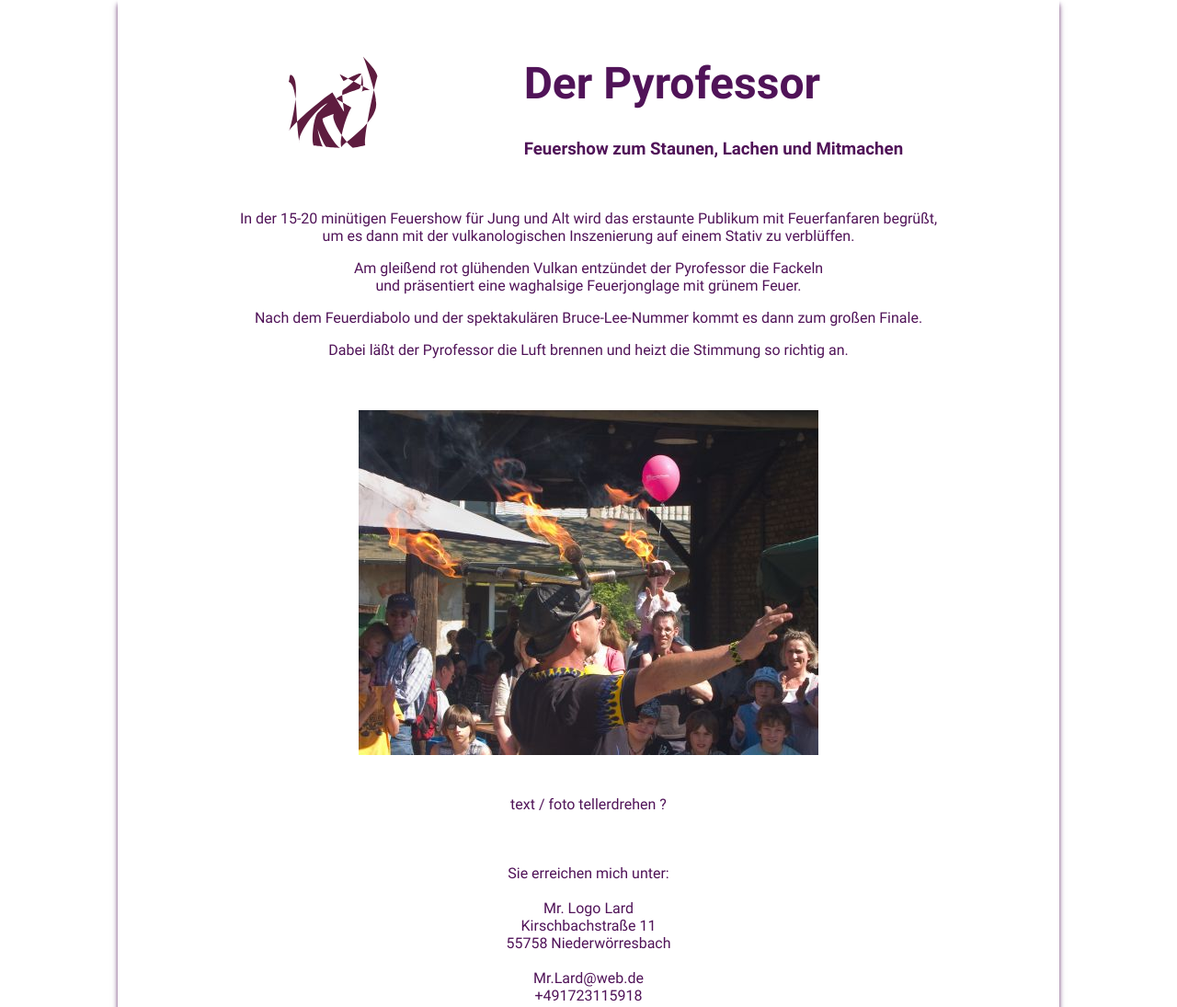
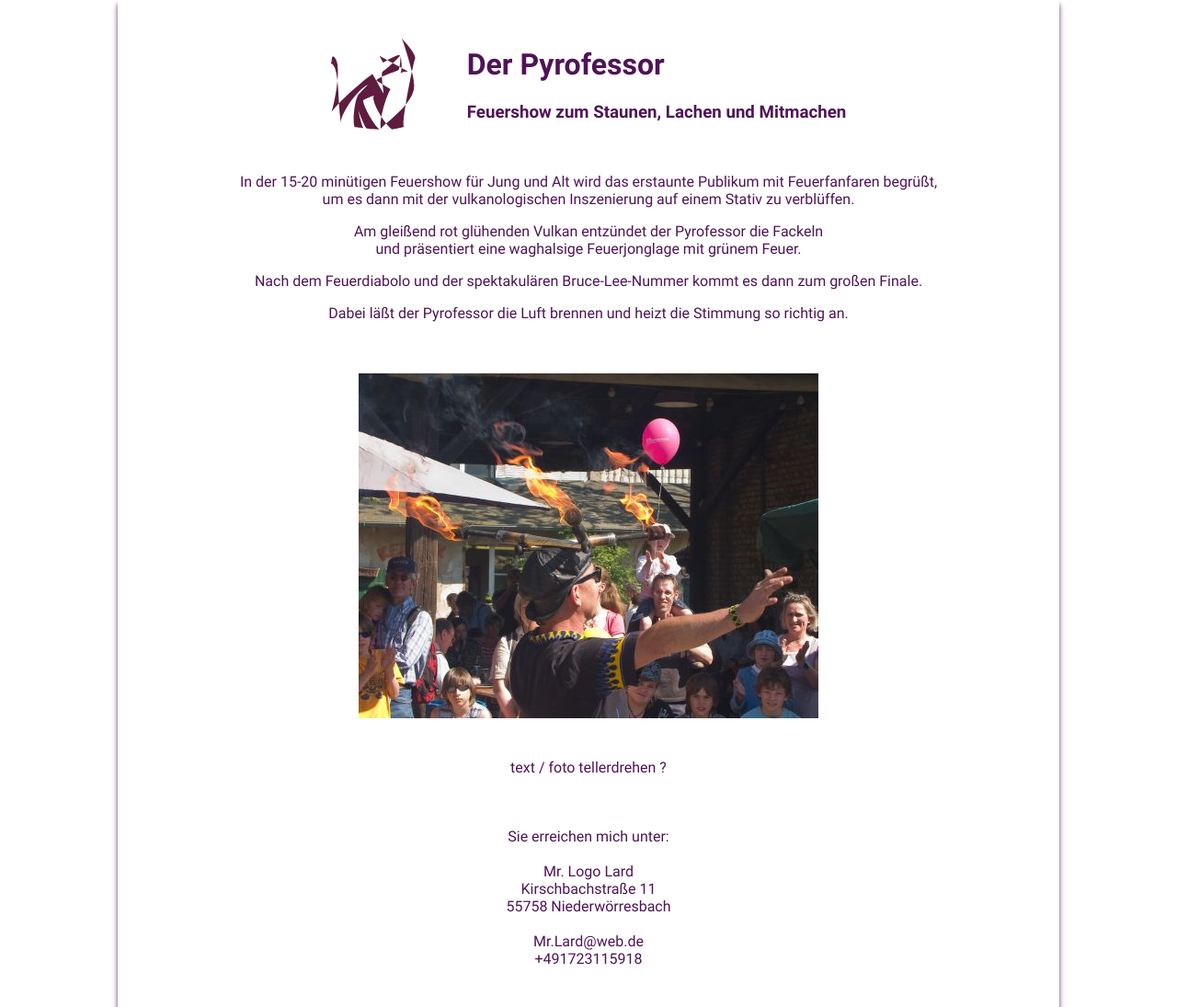
Before and after one commit to Pyrofessor/pyrofessor, a plain HTML site: page index.html in a window 1280 px wide. Shown: the top 1095 px of the page at 92% size. Drawn offline with Linux system fonts and the light colour scheme.

Commit message:
title css center

```diff
--- a/assets/css/grid.css
+++ b/assets/css/grid.css
@@ -79,11 +79,13 @@ body {
     max-width: 100%;
     height: auto;
 }
-.vertCenter{
+.logo{
     display: flex;
     align-items: center;
     justify-content: center;
-    padding: 1em;
+    /* padding-left: 2em;
+    padding-right: 3em; */
+    padding-right: min(3em, 5%);
 }
 
 main {
@@ -95,11 +97,11 @@ main {
 .title{
     display: flex;
     flex-direction: row;
-    justify-content: space-evenly;
+    justify-content: center;
 }
 
 h1{
-    font-size: clamp(1.8rem, calc(7vw + 1rem), 3rem);
+    font-size: clamp(1.5rem, calc(2vw + 1rem), 2rem);
 }
 
 .text-center{
--- a/index.html
+++ b/index.html
@@ -13,7 +13,7 @@
   <main class="shadow purple">
 
     <div class="title">
-      <div class="vertCenter">
+      <div class="logo">
         <img src="images/pyroMan4-10.svg.2013_06_14_23_48_05.1.svg" alt="Logo"
           class="logo" width="100" height="100">
       </div>
```
